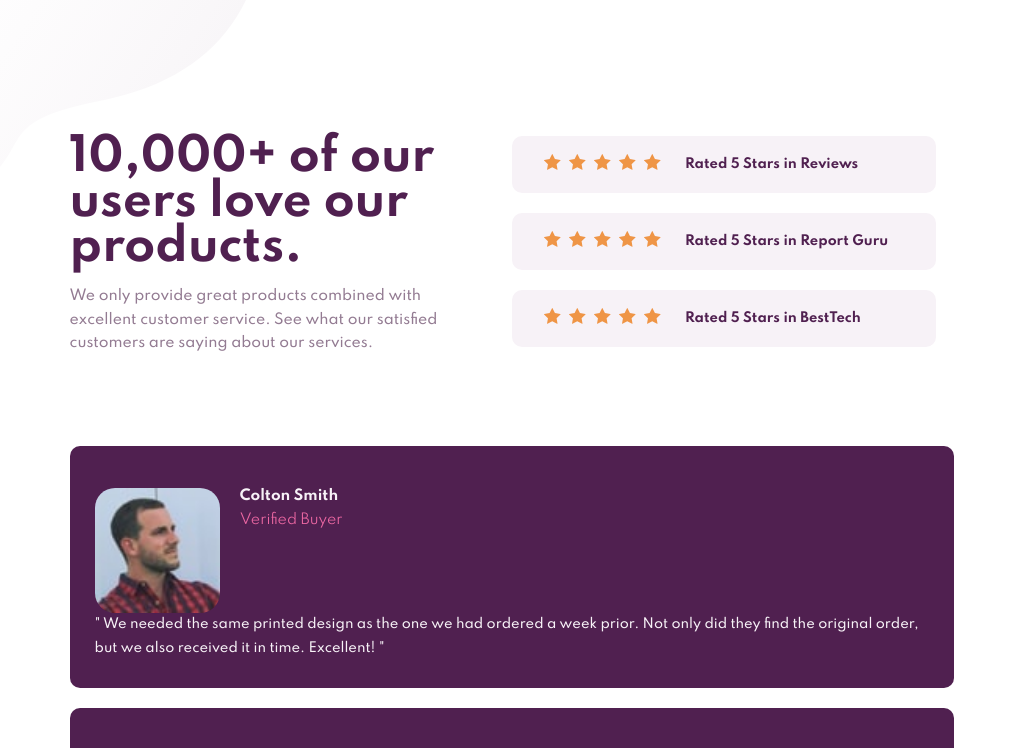
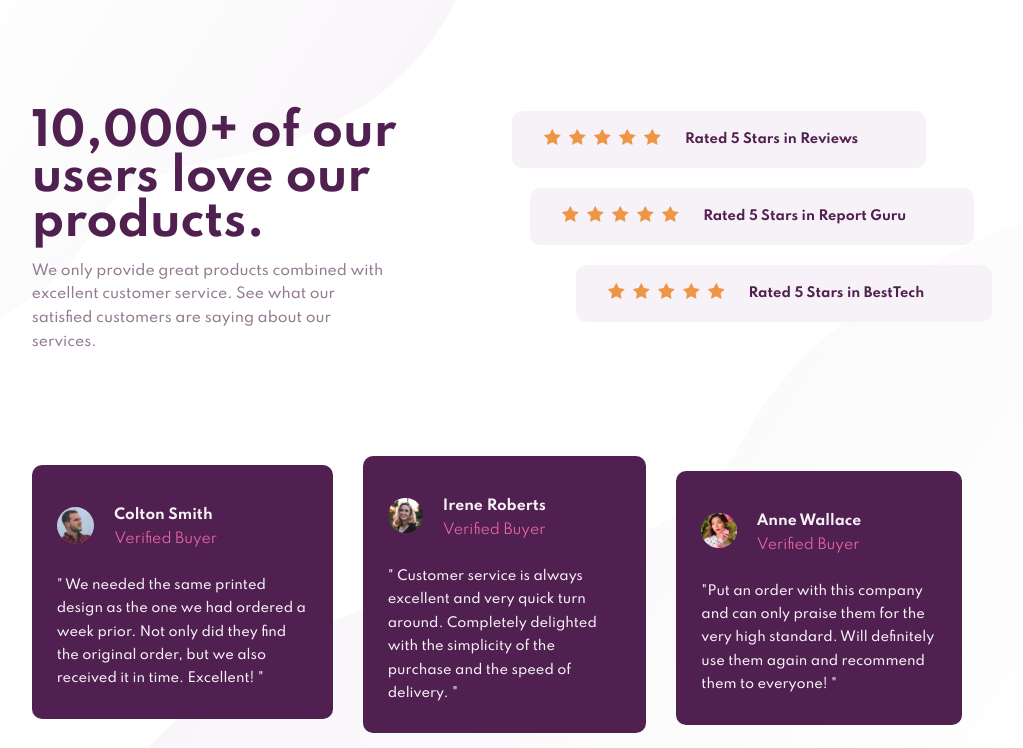
Before and after one commit to Naveen39O/SocialProofSection, a React (Create React App) app: page / in a window 1280 px wide. Shown: the top 748 px of the page, without its empty margins (128-1151 px from the left). Built offline with nearby package versions, Linux system fonts and the light colour scheme.

Commit message:
rating and card component alignment changes for desktop

```diff
--- a/public/styles/desktop.scss
+++ b/public/styles/desktop.scss
@@ -1,8 +1,14 @@
 @import "colors";
 
 @media (min-width:375px){
+  html{
+    background-image: url(../images/bg-pattern-top-desktop.svg), url(../images/bg-pattern-bottom-desktop.svg);
+    background-repeat: no-repeat, no-repeat;
+    background-position: left top, right bottom;
+  }
+
   main{
-    margin: 10% 15%;
+    margin: 8% 12%;
   }
 
   .top-section{
@@ -11,8 +17,8 @@
 
   .info{
     box-sizing: border-box;
-    max-width: 50%;
-    padding-right: 8%;
+    width: 50%;
+    padding-right: 12%;
     text-align: left;
   }
 
@@ -23,7 +29,7 @@
   }
 
   .rating-container{
-    max-width: 50%;
+    width: 50%;
     box-sizing: border-box;
     display: flex;
     flex-direction: column;
@@ -42,12 +48,41 @@
     padding: 0 20px;
   }
 
-  // .Reviews{
+  .Reviews{
+    align-self: flex-start;
+  }
 
-  // }
+  .Report{
+    align-self: center;
+  }
+
+  .BestTech{
+    align-self: flex-end;
+  }
 
   .rating-p{
-    padding-right: 40px;
+    padding-right: 60px;
+  }
+
+  .card-section{
+    display: flex;
+    height: 300px;
+  }
+
+  .card{
+    margin-right: 30px;
+  }
+
+  .card1{
+    align-self: flex-start;
+  }
+
+  .card2{
+    align-self: center;
+  }
+
+  .card3{
+    align-self: flex-end;
   }
 
 }
--- a/public/styles/index.css
+++ b/public/styles/index.css
@@ -101,8 +101,14 @@ h1 {
 }
 
 @media (min-width: 375px) {
+  html {
+    background-image: url(../images/bg-pattern-top-desktop.svg), url(../images/bg-pattern-bottom-desktop.svg);
+    background-repeat: no-repeat, no-repeat;
+    background-position: left top, right bottom;
+  }
+
   main {
-    margin: 10% 15%;
+    margin: 8% 12%;
   }
 
   .top-section {
@@ -111,8 +117,8 @@ h1 {
 
   .info {
     box-sizing: border-box;
-    max-width: 50%;
-    padding-right: 8%;
+    width: 50%;
+    padding-right: 12%;
     text-align: left;
   }
 
@@ -123,7 +129,7 @@ h1 {
   }
 
   .rating-container {
-    max-width: 50%;
+    width: 50%;
     box-sizing: border-box;
     display: flex;
     flex-direction: column;
@@ -142,8 +148,41 @@ h1 {
     padding: 0 20px;
   }
 
+  .Reviews {
+    align-self: flex-start;
+  }
+
+  .Report {
+    align-self: center;
+  }
+
+  .BestTech {
+    align-self: flex-end;
+  }
+
   .rating-p {
-    padding-right: 40px;
+    padding-right: 60px;
+  }
+
+  .card-section {
+    display: flex;
+    height: 300px;
+  }
+
+  .card {
+    margin-right: 30px;
+  }
+
+  .card1 {
+    align-self: flex-start;
+  }
+
+  .card2 {
+    align-self: center;
+  }
+
+  .card3 {
+    align-self: flex-end;
   }
 }
 
--- a/src/components/Card.jsx
+++ b/src/components/Card.jsx
@@ -2,8 +2,9 @@ import React from "react";
 import Customer from "./Customer";
 
 function Card(props){
+    const cardNumber = props.index + 1;
     return (
-        <div className="card">
+        <div className={"card " + " card" + cardNumber}>
             <Customer key={props.index} customer={props.customerName} imgUrl ={props.imgUrl}/>
             <p className="cust-review">{props.review}</p>
         </div>
--- a/src/components/Rating.jsx
+++ b/src/components/Rating.jsx
@@ -2,8 +2,8 @@ import React from "react";
 
 function Rating(props){
     return (
-        <div className="rating-div">
-            <div className={"star-container " +  props.reviewer} >
+        <div className={"rating-div " +  props.reviewer}>
+            <div className="star-container" >
             {
                 [...Array(props.rating)].map((e, index) =>
                 {
```
Also changed, not shown: 1 other file (tests, documents, lock files or other folders).
